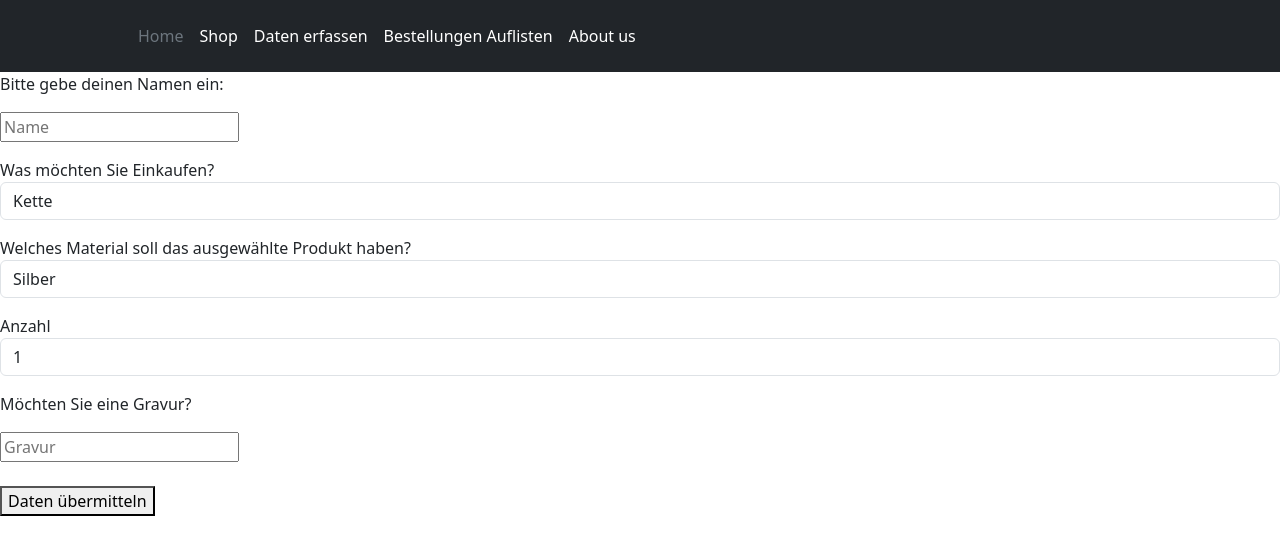
After one commit to unicorni11/pythonproject, a Flask app: template templates/formular.html in a window 1280 px wide. The commit adds this page. Shown: the top 555 px of the page. Run offline with Flask 2, Linux system fonts and the light colour scheme; the template is opened without the code that fills it, so the values that code supplies are empty; some libraries are stand-ins or nearby versions.

Commit message:
First commit

```diff
--- a/main.py
+++ b/main.py
@@ -1,12 +1,50 @@
 from flask import Flask
 from flask import render_template
-
-app = Flask("Schmuckshop")
+from flask import request
+import daten
+import json
+from datetime import datetime
 
 
-@app.route('/')
+app = Flask("__name__")
 
 
+#Verlinkung auf Hauptseite
+@app.route("/")
+def start():
+    name = "Anna-Lena"
+    return render_template("index.html", name=name)
+
+@app.route("/shop")
+def schmuckshop():
+
+    return render_template("shop.html")
+
+@app.route("/formular", methods=['GET', 'POST']) #Verlinkung Formular
+def formular():
+    if request.method == 'POST':
+        data = request.form
+        name = data["name"]
+        was = data.get("was")
+        welche = data.get("welche")
+        anzahl = data.get("anzahl")
+        gravur = data["gravur"]
+        zeitstempel = datetime.now()
+
+        try:
+            with open("bestellung.json", "r") as open_file:  # r für read = lesen
+                datei_inhalt = json.load(open_file)
+        except FileNotFoundError:
+            datei_inhalt = []
+
+        my_dict = {"Was": was, "Welche": welche, "Anzahl": anzahl, "Gravur": gravur, "Zeitstempel": zeitstempel}
+        datei_inhalt.append(my_dict)
+
+        with open("bestellung.json", "w") as open_file:
+            json.dump(datei_inhalt, open_file, indent=4, default=str)  # indent=4 das es schöne aussieht
+        return str("Danke für deine Eingabe, die Daten wurden gespeichert.")
+    else:
+        return render_template("formular.html")
 
 
 if __name__ == "__main__":
--- /dev/null
+++ b/templates/formular.html
@@ -0,0 +1,55 @@
+{% include "header.html" %}
+
+<form method="POST">
+
+  <p>Bitte gebe deinen Namen ein: </p><input type="text" name="name" placeholder="Name">
+
+  <p>
+  <div class="form-group">
+    <label for="was">Was möchten Sie Einkaufen?</label>
+    <select class="form-control"  name= "was" id="was">
+      <option>Kette</option>
+      <option>Armband</option>
+      <option>Ring</option>
+        <option>Ohrring</option>
+    </select>
+  </div>
+  </p>
+  <p>
+      <div class="form-group">
+    <label for="welches">Welches Material soll das ausgewählte Produkt haben?</label>
+    <select class="form-control"  name= "welches" id="welches">
+      <option>Silber</option>
+      <option>Weissgold</option>
+      <option>Gelbgold</option>
+      <option>Rosegold</option>
+      <option>Platin</option>
+    </select>
+  </div>
+  </p>
+
+  <p>
+  <div class="form-group">
+    <label for="anzahl">Anzahl</label>
+    <select class="form-control"  name= "anzahl" id="anzahl">
+      <option>1</option>
+      <option>2</option>
+      <option>3</option>
+      <option>4</option>
+      <option>5</option>
+      <option>6</option>
+      <option>7</option>
+      <option>8</option>
+      <option>9</option>
+      <option>10</option>
+    </select>
+  </div>
+  <div class="form-group">
+  </p>
+
+<p>Möchten Sie eine Gravur? </p><input type="text" name="gravur" placeholder="Gravur"><br><br>
+
+<button type="submit">Daten übermitteln</button>
+</form>
+</body>
+</html>
--- /dev/null
+++ b/templates/header.html
@@ -0,0 +1,27 @@
+<!DOCTYPE html>
+<html lang="en">
+<head>
+    <meta charset="UTF-8">
+    <link rel="stylesheet" href="{{url_for('static', filename='bootstrap/css/bootstrap.min.css') }}">
+    <title>Title</title>
+</head>
+<body>
+<header class="p-3 bg-dark text-white">
+    <div class="container">
+      <div class="d-flex flex-wrap align-items-center justify-content-center justify-content-lg-start">
+        <a href="/" class="d-flex align-items-center mb-2 mb-lg-0 text-white text-decoration-none">
+          <svg class="bi me-2" width="40" height="32" role="img" aria-label="Bootstrap"><use xlink:href="#bootstrap"></use></svg>
+        </a>
+
+          <ul class="nav col-12 col-lg-auto me-lg-auto mb-2 justify-content-center mb-md-0">
+          <li><a href="/" class="nav-link px-2 text-secondary">Home</a></li>
+          <li><a href="/shop" class="nav-link px-2 text-white">Shop</a></li>
+          <li><a href="/formular" class="nav-link px-2 text-white">Daten erfassen</a></li>
+          <li><a href="#" class="nav-link px-2 text-white">Bestellungen Auflisten</a></li>
+          <li><a href="#" class="nav-link px-2 text-white">About us</a></li>
+        </ul>
+
+        </div>
+      </div>
+    </div>
+  </header>
--- /dev/null
+++ b/templates/shop.html
@@ -0,0 +1,5 @@
+{% include "header.html" %}
+
+</body>
+
+</html>
```
Also changed, not shown: templates/footer.html (added, +10 -0 lines), templates/index.html (+4 -9 lines), daten.py (added), static/Bootstrap/CSS/main.css (deleted), static/main.css (added).
